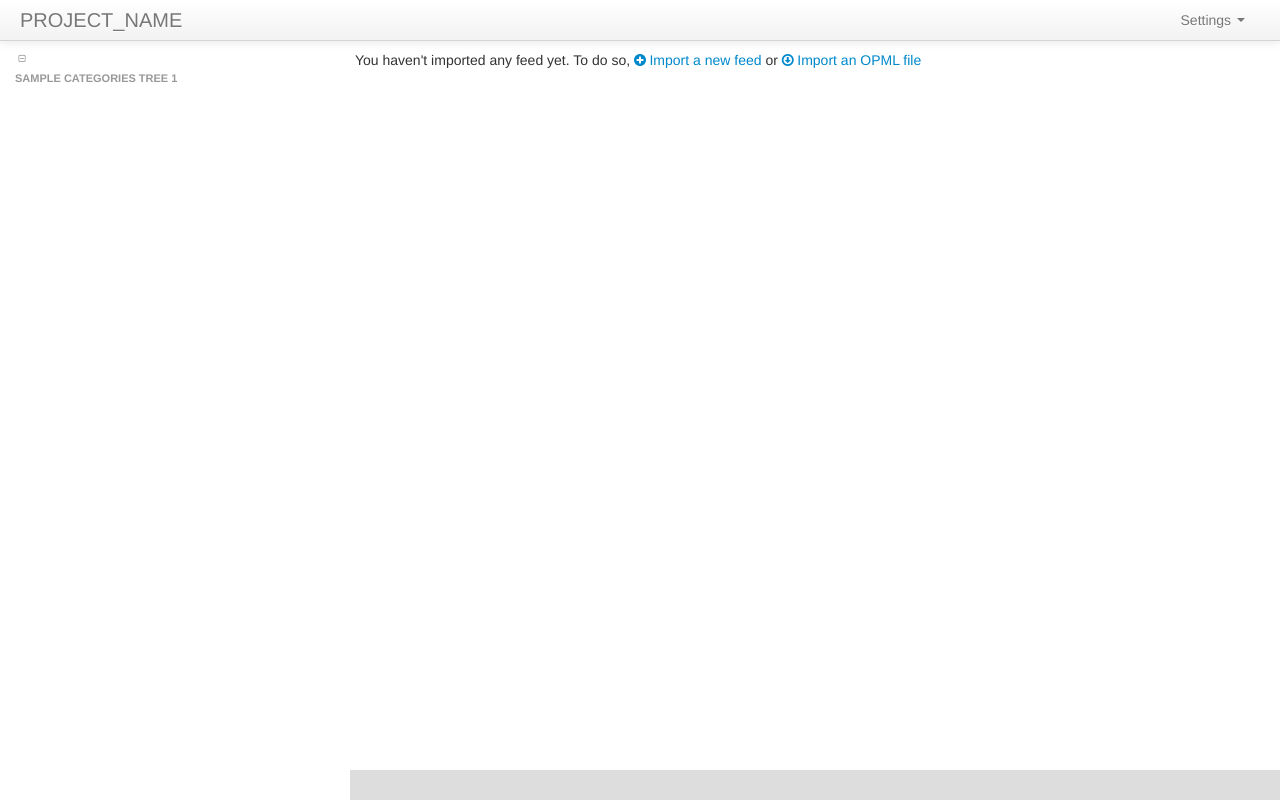
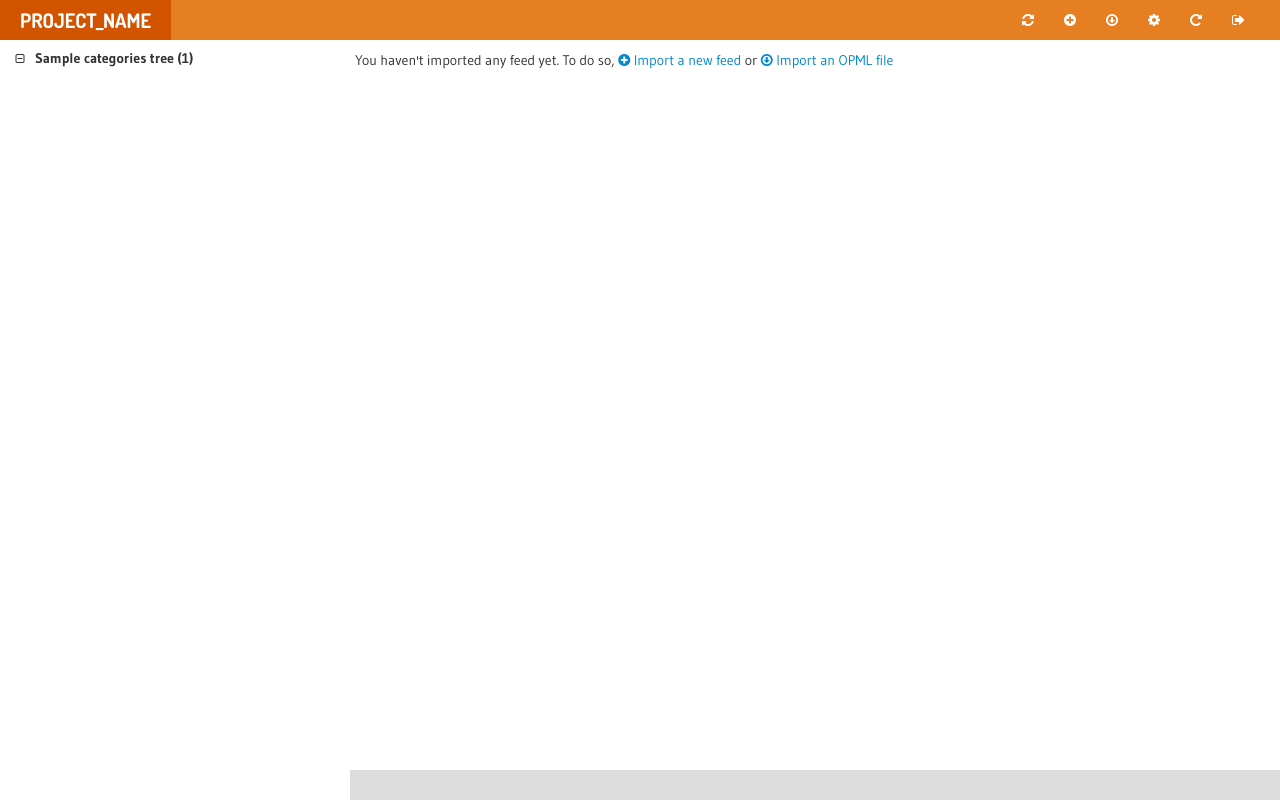
Before and after one commit to RemyG/RSSReader, a PHP site: template application/views/main_view.php in a window 1280 px wide. Run offline with PHP 8.4, Linux system fonts and the light colour scheme; the template is opened without the code that fills it: most values are stand-ins (such as "Sample title", 1, 10 or a date in 2020); data that the repository does not hold is empty; style sheets or scripts are compiled from the project's sources; some libraries are stand-ins or nearby versions.

Commit message:
Updated style

```diff
--- a/application/views/feed_load_view.php
+++ b/application/views/feed_load_view.php
@@ -19,7 +19,6 @@
 			<div class="title">'.$feed->getTitle().'</div>
 			<div class="meta">
 				<a href="feed/markread/'.$feed->getId().'" data-id="'.$feed->getId().'" class="feed-markread" title="Mark all items read"><i class="icon-check"> </i></a>
-				<a href="feed/update/'.$feed->getId().'" data-id="'.$feed->getId().'" class="feed-update" title="Update feed"><i class="icon-refresh"> </i></a>
 			    <span class="dropdown">
 					<a class="dropdown-toggle" data-toggle="dropdown" href="#"><i class="icon-cog"> </i></a>
 					<ul class="dropdown-menu" role="menu" aria-labelledby="dLabel">
--- a/application/views/header.php
+++ b/application/views/header.php
@@ -16,7 +16,8 @@
 	<link rel="stylesheet" href="<?php echo BASE_URL; ?>static/css/bootstrap-responsive.min.css" />
 	<link rel="stylesheet" href="<?php echo BASE_URL; ?>static/css/style.less" type="text/less" media="screen" />
 
-	<link href='http://fonts.googleapis.com/css?family=Montserrat:400,700' rel='stylesheet' type='text/css'>
+	<link href='http://fonts.googleapis.com/css?family=Dosis:700' rel='stylesheet' type='text/css'>
+    <link href='http://fonts.googleapis.com/css?family=Gudea:400,400italic,700' rel='stylesheet' type='text/css'>
 
 	<script type="text/javascript" src="<?php echo BASE_URL; ?>static/js/less-1.3.3.min.js"></script>
 	<script type="text/javascript" src="<?php echo BASE_URL; ?>static/js/jquery-2.0.0.min.js"></script>
@@ -32,6 +33,7 @@
 	</div>
 
 	<div id="overlay-content" class="ajax-overlay-content">
+		<div class="ajax-loader-text"></div>
 		<div class="ajax-loader">&nbsp;</div>
 	</div>
 
@@ -43,21 +45,12 @@
 					<div class="container-fluid">
 					<a class="brand" href="<?php echo BASE_URL; ?>"><?php echo PROJECT_NAME; ?></a>
 				    <ul class="nav pull-right">
-						<li class="dropdown">
-							<a href="#" class="dropdown-toggle" data-toggle="dropdown">
-								Settings
-								<b class="caret"> </b>
-							</a>
-							<ul class="dropdown-menu">
-								<li><a href="<?php echo BASE_URL; ?>feed/add"><i class="icon-plus-sign"> </i> New feed</a></li>
-								<li><a href="<?php echo BASE_URL; ?>feed/importopml"><i class="icon-download"> </i> Import OPML</a></li>
-								<li><a href="<?php echo BASE_URL; ?>feed/updateall" class="link-update-all"><i class="icon-repeat"> </i> Update all feeds</a></li>
-								<li class="divider"></li>
-								<li><a href="<?php echo BASE_URL; ?>settings"><i class="icon-cog"> </i> Settings</a></li>
-								<li class="divider"></li>
-								<li class="list-feed-action"><a href="<?php echo BASE_URL; ?>user/logout"><i class="icon-signout"> </i> Logout</a></li>
-							</ul>
-						</li>
+				    	<li><a href="#" title="Refresh" data-href="<?php echo BASE_URL; ?>feed/updateall" data-id="" id="button-refresh"><i class="icon-refresh"> </i></a></li>
+				    	<li><a href="<?php echo BASE_URL; ?>feed/add" title="Add new feed"><i class="icon-plus-sign"> </i></a></li>
+				    	<li><a href="<?php echo BASE_URL; ?>feed/importopml" title="Import OPML file"><i class="icon-download"> </i></a></li>
+				    	<li><a href="<?php echo BASE_URL; ?>settings" title="Settings"><i class="icon-cog"> </i></a></li>
+				    	<li><a href="<?php echo BASE_URL; ?>feed/updateall" class="link-update-all" title="Update all feeds"><i class="icon-repeat"> </i></a></li>
+				    	<li><a href="<?php echo BASE_URL; ?>user/logout" title="Logout"><i class="icon-signout"> </i></a></li>
 					</ul>
 				</div>
 			</div>
@@ -71,7 +64,7 @@
 
 			<div id="left-menu">
 
-				<ul id="feed-list" class="nav nav-list">
+				<ul id="feed-list">
 					<?php
 						if (isset($categoriesTree))
 						{
@@ -80,21 +73,17 @@
 							$i = 0;
 							foreach ($categoriesTree as $category)
 							{
-								if ($i != 0)
-								{
-									echo '<li class="divider"></li>';
-								}
-								$i++;
 								echo '
-									<li class="nav-header" data-cat-id="'.$category->getId().'">
-										<i class="icon-collapse-alt"> </i>
+									<li class="category" data-cat-id="'.$category->getId().'">
 										<div>
+											<i class="icon-collapse-alt"> </i>
 											'.$category->getName().'
 											<span class="category-count">'.$category->countEntrys().'</span>
 										</div>
-									</li>';
+										<ul class="feeds">';
+
 								foreach ($category->getFeeds() as $feed) {
-									$valid = $feed->getValid() == 1 || $feed->countEntrys($c) > 0 ? '' : ' not-valid';
+									$valid = $feed->getValid() == 1 ? '' : ' not-valid';
 									$empty = $feed->countEntrys($c) == 0 ? ' empty' : '';
 									echo '
 										<li class="load-feed-link'.$empty.$valid.'" id="load-feed-link-'.$feed->getId().'"
@@ -106,6 +95,10 @@
 											</a>
 										</li>';
 								}
+
+								echo '
+										</ul>
+									</li>';
 							}
 						}
 					?>
@@ -113,13 +106,13 @@
 
 				<script type="text/javascript">
 				$(function() {
-					$( "#feed-list" ).sortable({
-						items: "li:not(.nav-header)",
+					$("#feed-list").sortable({
+						items: "li.load-feed-link",
 						update: function(event, ui)
 						{
 							var feedId = ui.item.data('id');
-							var catId = ui.item.prevAll(".nav-header:first").data('cat-id');
-							var order = ui.item.prevUntil(ui.item.prevAll(".nav-header:first"), ".load-feed-link").size();
+							var catId = ui.item.parents("li.category").data('cat-id');
+							var order = ui.item.prevAll("li.load-feed-link").size();
 							setNewOrder(feedId, catId, order);
 						}
 					});
--- a/application/views/main_view.php
+++ b/application/views/main_view.php
@@ -17,19 +17,73 @@ var viewType = 'rss';
 
 var feedId = 0;
 
+// Click on button Refresh
+$('#header').on('click', '#button-refresh', function(e) {
+	e.preventDefault();
+	var href = $(this).data('href');
+	$('#overlay').show();
+	$('#overlay').find('.ajax-loader-text').text("Updating");
+	var id = $(this).attr('data-id');
+	var request = $.ajax({
+		url: href,
+		type: "GET",
+		dataType: "html"
+	});
+	request.done(function(msg) {
+		$("#feed-content").html(msg);
+		updateCountForFeed(id);
+		$('#overlay').hide();
+	});
+	request.fail(function(jqXHR, textStatus) {
+		$('#overlay').hide();
+		alert("Request failed: " + textStatus);
+	});
+});
+
 // Show / hide the feeds from a category
-$(".nav-list").on("click", ".nav-header", function(e) {
+$("#feed-list").on("click", "li.category div i", function(e) {
 	e.preventDefault();
-	var catId = $(this).attr('data-cat-id');
-	$('.load-feed-link[data-cat-id="'+catId+'"]').toggle();
+	e.stopPropagation();
+	$(this).parents('li.category').find('ul.feeds').toggle();
+	$(this).toggleClass('icon-expand-alt icon-collapse-alt');
+});
+
+// Open a category
+$("#feed-list").on("click", "li.category div", function(e) {
+	e.preventDefault();
+	$('#overlay-content').show();
+	var $field = $(this).parents('li.category');
+	var $id = $(this).parents('li.category').data('cat-id');
+	var request = $.ajax({
+		url: 'category/load/' + $id,
+		type: "GET",
+		dataType: "html"
+	});
+	request.done(function(msg) {
+		$('.load-feed-link').removeClass('active');
+		$('li.category').removeClass('active');
+		$('li.load-feed-link').removeClass('active');
+		$field.addClass('active');
+		$("#feed-content").html(msg);
+		scrollToActiveEntry('feed-content');
+		$('#entry-navigation-links').show();
+		$('#button-refresh').show();
+		$('#button-refresh').attr('data-href', 'category/update/'+$id);
+		$('#button-refresh').attr('data-id', $id);
+		$('#overlay-content').hide();
+	});
+	request.fail(function(jqXHR, textStatus) {
+		$('#overlay-content').hide();
+		alert("Request failed: " + textStatus);
+	});
 });
 
 // Open a feed
 $(".load-feed-link").on("click", "a", function(e) {
 	e.preventDefault();
-	var $field = $(this).parent();
+	var $field = $(this).parents('li.load-feed-link');
 	viewType = $field.data('viewtype');
-	feedId = $field.data('id');
+	$feedId = $field.data('id');
 	$('#overlay-content').show();
 	var href = this.href;
 	$(this).blur();
@@ -40,10 +94,15 @@ $(".load-feed-link").on("click", "a", function(e) {
 	});
 	request.done(function(msg) {
 		$('.load-feed-link').removeClass('active');
+		$('li.category').removeClass('active');
+		$('li.load-feed-link').removeClass('active');
 		$field.addClass('active');
 		$("#feed-content").html(msg);
 		scrollToActiveEntry('feed-content');
 		$('#entry-navigation-links').show();
+		$('#button-refresh').show();
+		$('#button-refresh').attr('data-href', 'feed/update/'+$feedId);
+		$('#button-refresh').attr('data-id', $feedId);
 		$('#overlay-content').hide();
 	});
 	request.fail(function(jqXHR, textStatus) {
@@ -63,7 +122,6 @@ $("#feed-content").on("click", ".load-entry-link", function(e) {
 	var id = $(this).attr('data-id');
 	var href = $(this).data('href');
 	var $field = $(this);
-
 	if ($field.parent().hasClass('active')) {
 		$("#load-entry-div-" + id).hide();
 		$field.parent().removeClass('active');
@@ -123,7 +181,7 @@ function openEntryAsSource(id)
 		markEntryRead(id);
 		$('#source-link').hide();
 		$('#iframe-link').show();
-		$("#load-entry-div-" + id).find('.entry-content').css('padding', 5);
+		$("#load-entry-div-" + id).find('.entry-content').css('padding', 10);
 		$("#load-entry-div-" + id).find('.entry-content').html(msg);
 		scrollToActiveEntry("load-entry-link-" + id);
 	});
@@ -300,18 +358,19 @@ function updateCountForEntry(id)
 	var request2 = $.ajax({
 		url: 'entry/count/' + id,
 		type: "GET",
-		dataType: "html"
+		dataType: "json",
 	});
-	request2.done(function(msg) {
-		if (msg == 0)
+	request2.done(function(data) {
+		if (data.feed == 0)
 		{
 			$('.load-feed-link.active').addClass('empty');
 		}
 		else
 		{
 			$('.load-feed-link.active').removeClass('empty');
-			$('.load-feed-link.active').find('.feed-count').html(msg);
+			$('.load-feed-link.active').find('.feed-count').html(data.feed);
 		}
+		$('.load-feed-link.active').prevAll('.nav-header:first').find('.category-count').html(data.category);
 	});
 }
 
@@ -320,19 +379,25 @@ function updateCountForFeed(id)
 	var request2 = $.ajax({
 		url: 'feed/count/' + id,
 		type: "GET",
-		dataType: "html"
+		dataType: "json"
 	});
-	request2.done(function(msg) {
-		if (msg == 0)
+	request2.done(function(data) {
+		if (data.feed == 0)
 		{
 			$('#load-feed-link-' + id).addClass('empty');
 		}
 		else
 		{
 			$('#load-feed-link-' + id).removeClass('empty');
-			$('#load-feed-link-' + id).find('.feed-count').html(msg);
+			$('#load-feed-link-' + id).find('.feed-count').html(data.feed);
 		}
+		$('#load-feed-link-' + id).prevAll('.nav-header:first').find('.category-count').html(data.category);
 	});
+}
+
+function updateCountForCategory(id)
+{
+
 }
 
 function scrollToActiveEntry(entryId)
--- a/static/css/style.less
+++ b/static/css/style.less
@@ -1,9 +1,14 @@
-@title-font: 'Montserrat', sans-serif;
+@title-font: 'Dosis', Helvetica, Arial, sans-serif;
+@body-font: 'Gudea', sans-serif;
+
+@default-text-color: #444;
+
+@feed-link-bg-active: #FAE4D1;
 
 @feed-link-text: #ffffff;
 @feed-link-bg: #232323;
-@feed-link-bg-hover: #2e2e2e;
-@feed-link-bg-active: #2e2e2e;
+@feed-link-bg-hover: #FAE4D1;
+
 @feed-link-bg-active-marker: #1b7e5a;
 @feed-link-border: #2c2c2c;
 
@@ -11,7 +16,7 @@
 
 @entry-list-bg: #eeebe4;
 @entry-link-text: #ffffff;
-@entry-link-text-hover: #0088cc;
+@entry-link-text-hover: #e67e22;
 @entry-link-text-active: #0088cc;
 @entry-link-text-read: #bbb;
 @entry-link-bg: #232323;
@@ -21,8 +26,8 @@
 @entry-link-border: #2c2c2c;
 
 @header-height: 30px;
-@header-bg: #166549;
-@header-bg-hover: #1b7e5a;
+@header-bg: #e67e22;
+@header-bg-hover: #d35400;
 @menu-width: 350px;
 
 @footer-menu-height: 30px;
@@ -38,7 +43,13 @@ body {
 
 * {
 	/*font-family: 'Montserrat', sans-serif;*/
+	font-family: @body-font;
 }
+
+a:hover {
+	color: @header-bg;
+}
+
 
 .ajax-overlay {
 	background-color: #fff;
@@ -112,6 +124,29 @@ a, a:hover, a:focus {
 	margin: 0;
 }
 
+#header {
+	.navbar-inner {
+		background-color: @header-bg;
+		background-image: none;
+		border-width: 0;
+		box-shadow: none;
+		a {
+			text-shadow: none;
+			color: #fff;
+			&:hover {
+				background-color: @header-bg-hover;
+			}
+		}
+		a.brand {
+			font-family: @title-font;
+		}
+		b.caret {
+			border-top-color: #fff;
+			border-bottom-color: #fff;
+		}
+	}
+}
+
 #left-menu {
 	position: fixed;
 	top: 45px;
@@ -131,6 +165,73 @@ a, a:hover, a:focus {
 	bottom: 0;
 	display: none;
 	z-index: 99999;
+}
+
+#feed-list {
+	padding: 0;
+	margin: 0;
+	ul {
+		padding: 0;
+		margin: 0;
+	}
+	li {
+		list-style: none;
+		margin: 0;
+		line-height: 22px;
+	}
+	li.category {
+		border-bottom: 1px solid #ccc;
+		&:last-child {
+			border-bottom: none;
+		}
+		padding-bottom: 5px;
+		margin-bottom: 5px;
+		&.active {
+			div {
+				background-color: @feed-link-bg-hover;
+			}
+		}
+		div {
+			cursor: pointer;
+			padding: 2px 10px;
+			font-size: 14px;
+			font-weight: bold;
+			i {
+				float: left;
+				font-size: 14px;
+				padding: 3px;
+				margin-right: 5px;
+				vertical-align: middle;
+			}
+			.category-count {
+				display: inline;
+				&:before {
+					content: "(";
+				}
+				&:after {
+					content: ")";
+				}
+			}
+			&:hover {
+				background-color: @feed-link-bg-hover;
+			}
+		}
+		ul.feeds {
+			li.load-feed-link {
+				font-size: 14px;
+				a {
+					display: block;
+					padding: 2px 20px;
+					padding-right: 5px;
+					color: @default-text-color;
+				}
+				&.active, &:hover {
+					background-color: @feed-link-bg-hover;
+				}
+			}
+		}
+
+	}
 }
 
 #footer-menu {
```
Also changed, not shown: other parts of static/css/style.less (+21 -10 lines). Lines whose indentation alone changed are shown as unchanged.
